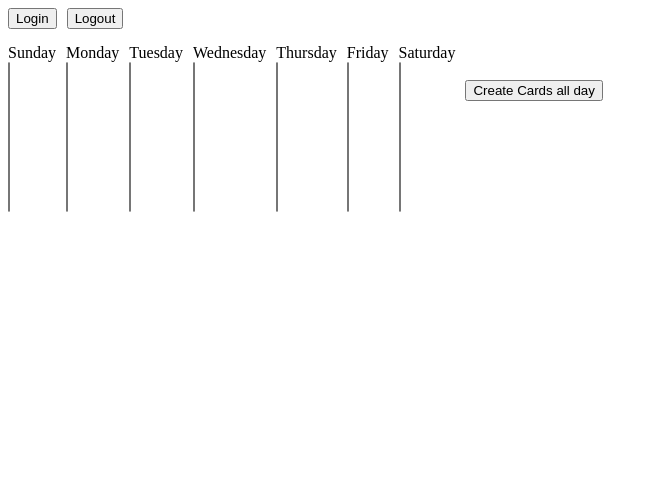
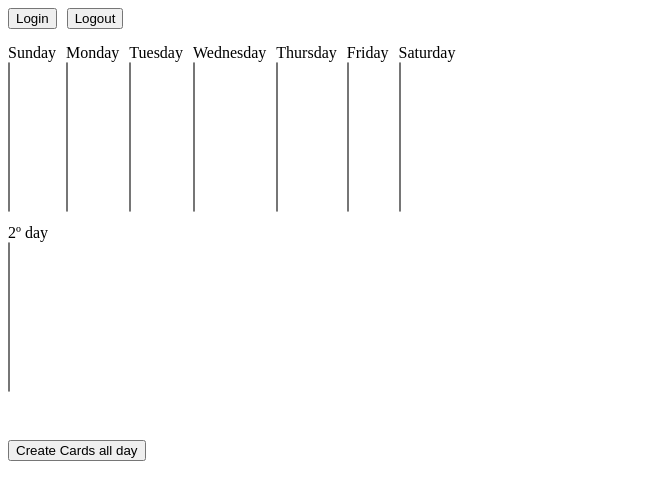
Before and after one commit to mayconvm/trello-checklist, a plain HTML site: page index.html in a window 1280 px wide. Shown: the whole page, without its empty margins (0-658 px from the left). Drawn offline with nearby package versions, Linux system fonts and the light colour scheme.

Commit message:
Add new field with 2º day util.

```diff
--- a/index.html
+++ b/index.html
@@ -22,6 +22,12 @@
 			.d-block {
 				display: block;
 			}
+
+			.lists {
+				max-width: 1000px;
+				height: 180px;
+				display: block;
+			}
 		</style>
 	</head>
 	<body onload="">
@@ -29,6 +35,7 @@
 		<button class="actionL" onclick="logout()">Logout</button> <br><br>
 
 
+		<div class="lists">
 			<div class="selects">
 				<label>Sunday</label> <br>
 				<select name="" id="listChecklist_sunday" multiple="true" class="checklists"> </select>
@@ -57,6 +64,15 @@
 				<label>Saturday</label> <br>
 				<select name="" id="listChecklist_saturday" multiple="true" class="checklists"> </select>
 			</div>
+		</div>
+
+		<div class="lists">
+			<div class="selects d-block">
+				<label>2º day </label> <br>
+				<select name="" id="listChecklist_tow_util" multiple="true" class="checklists"> </select>
+			</div>
+		</div>
+
 
 		<br> <br>
 		<button onclick="initCreate()">Create Cards all day</button> <br>
```
Lines whose indentation alone changed are shown as unchanged.
